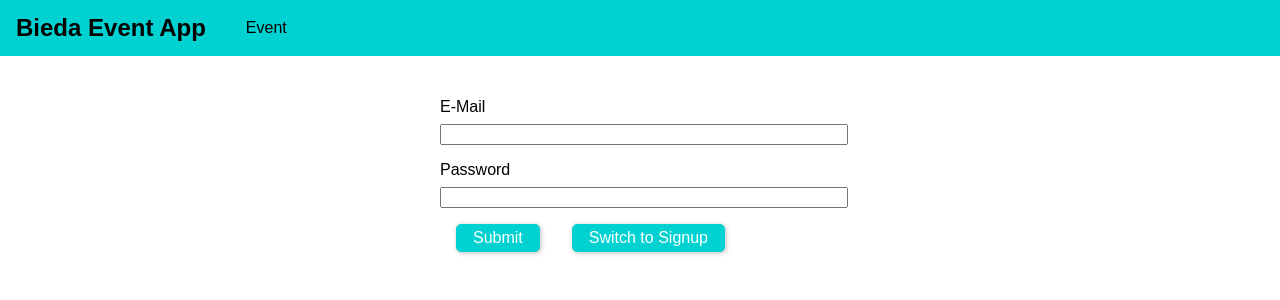
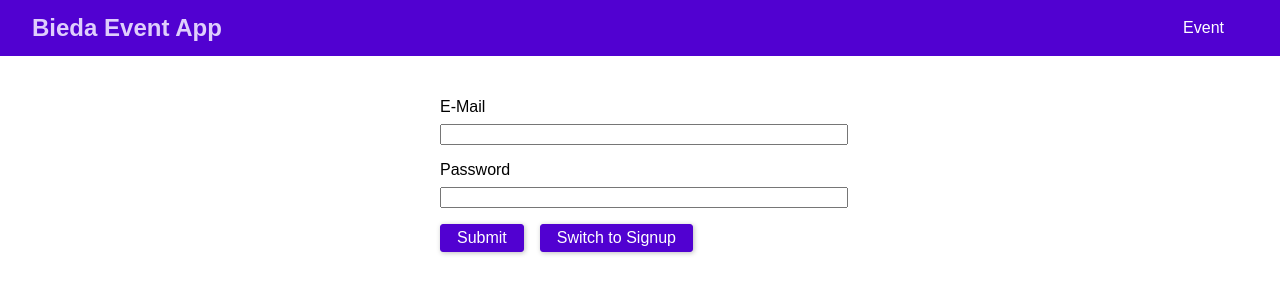
Before and after one commit to damcyk96/graphql-react-event-booking, a React (Create React App) app in the folder frontend/: page /auth in a window 1280 px wide. Shown: the top 300 px of the page. Built offline with nearby package versions, Linux system fonts and the light colour scheme.

Commit message:
added prettier styles

```diff
--- a/frontend/src/components/Navigation/Navigation/MainNavigation.css
+++ b/frontend/src/components/Navigation/Navigation/MainNavigation.css
@@ -4,15 +4,18 @@
   top: 0;
   width: 100%;
   height: 3.5rem;
-  background-color: #01d1d1;
-  padding: 0 1rem;
+  background: #5101d1;
+  padding: 0 2rem;
   display: flex;
   align-items: center;
+  justify-content: space-between;
+  box-sizing: border-box;
 }
 
 .main-navigation__logo h1 {
   margin: 0;
   font-size: 1.5rem;
+  color: #dfcefc;
 }
 
 .main-navigation__items {
@@ -24,20 +27,32 @@
   list-style: none;
   padding: 0;
   margin: 0;
+  align-items: center;
 }
 
 .main-navigation__items li {
   margin: 0 1rem;
 }
 
-.main-navigation__items a {
+.main-navigation__items a,
+.main-navigation__items button {
   text-decoration: none;
-  color: #000000;
+  color: white;
+  padding: 0.25rem 0.5rem;
+  border: none;
+  font: inherit;
+  background: transparent;
+  cursor: pointer;
+  vertical-align: middle;
+  margin: 0;
 }
 
 .main-navigation__items a:hover,
 .main-navigation__items a:active,
-.main-navigation__items a.active {
-  text-decoration: none;
-  color: yellow;
+.main-navigation__items a.active,
+.main-navigation__items button:hover,
+.main-navigation__items button:active {
+  background: #ffffff;
+  color: #5101d1;
+  border-radius: 5px;
 }
--- a/frontend/src/index.css
+++ b/frontend/src/index.css
@@ -3,3 +3,38 @@
   padding: 0;
   font-family: sans-serif;
 }
+
+.form-control label,
+.form-control input {
+  width: 100%;
+  display: block;
+}
+
+.form-control label {
+  margin-bottom: 0.5rem;
+}
+
+.form-control {
+  margin-bottom: 1rem;
+}
+
+.form-actions button,
+.btn {
+  background: #5101d1;
+  font: inherit;
+  border: 1px solid #5101d1;
+  border-radius: 3px;
+  padding: 0.25rem 1rem;
+  margin-right: 1rem;
+  box-shadow: 1px 1px 5px rgba(0, 0, 0, 0.26);
+  color: white;
+  cursor: pointer;
+}
+
+.form-actions button:hover,
+.form-actions button:active,
+.btn:hover,
+.btn:active {
+  background: #6219d6;
+  border-color: #6219d6;
+}
--- a/frontend/src/pages/Auth.css
+++ b/frontend/src/pages/Auth.css
@@ -3,34 +3,3 @@
   max-width: 80%;
   margin: 5rem auto;
 }
-
-.form-control label,
-.form-control input {
-  width: 100%;
-  display: block;
-}
-
-.form-control label {
-  margin-bottom: 0.5rem;
-}
-
-.form-control {
-  margin-bottom: 1rem;
-}
-
-.form-actions button {
-  background-color: #01d1d1;
-  font: inherit;
-  border: 1px solid #01d1d1;
-  border-radius: 5px;
-  padding: 0.25rem 1rem;
-  margin: 0 1rem;
-  box-shadow: 1px 1px 5px rgba(0, 0, 0, 0.26);
-  color: white;
-  cursor: pointer;
-}
-
-.form-actions button:hover,
-.form-actions button:active {
-  background: #01a7a7;
-}
```
